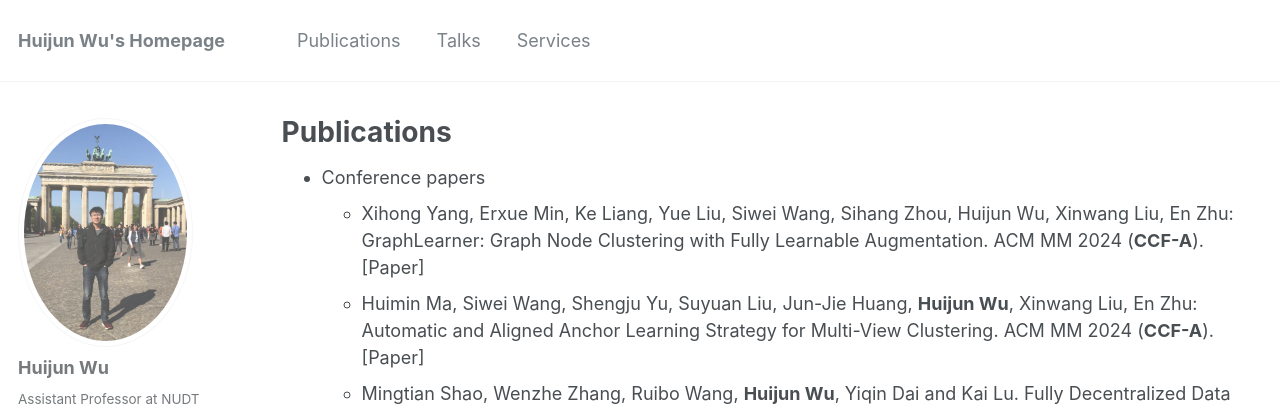
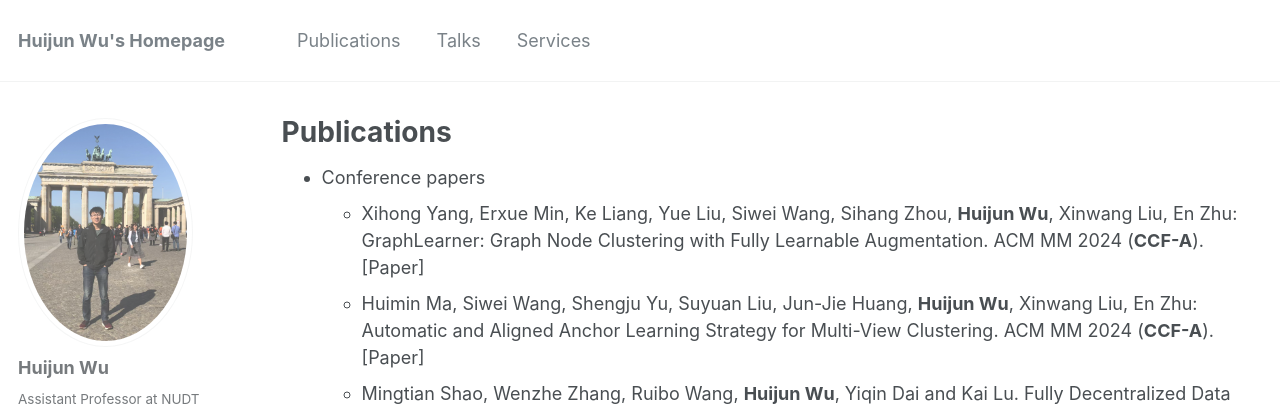
Before and after one commit to sktzwhj/sktzwhj.github.io, a Jekyll site: the page built from _pages/publications.md, in a window 1280 px wide and 900 px high. Shown: the top 406 px of the window. Built offline with Jekyll 4.4.1, drawn with Linux system fonts in a browser that asks for light colours; some web fonts are replaced; a script that is not in the unit is left out.

Commit message:
add mm24

```diff
--- a/_pages/publications.md
+++ b/_pages/publications.md
@@ -16,7 +16,7 @@
 
 
 * Conference papers
-  * Xihong Yang, Erxue Min, Ke Liang, Yue Liu, Siwei Wang, Sihang Zhou, Huijun Wu, Xinwang Liu, En Zhu: GraphLearner: Graph Node Clustering with Fully Learnable Augmentation. ACM MM 2024 (**CCF-A**). [[Paper]](http://sktzwhj.github.io/files/MM24-2.pdf)
+  * Xihong Yang, Erxue Min, Ke Liang, Yue Liu, Siwei Wang, Sihang Zhou, **Huijun Wu**, Xinwang Liu, En Zhu: GraphLearner: Graph Node Clustering with Fully Learnable Augmentation. ACM MM 2024 (**CCF-A**). [[Paper]](http://sktzwhj.github.io/files/MM24-2.pdf)
   * Huimin Ma, Siwei Wang, Shengju Yu, Suyuan Liu, Jun-Jie Huang, **Huijun Wu**, Xinwang Liu, En Zhu: Automatic and Aligned Anchor Learning Strategy for Multi-View Clustering. ACM MM 2024 (**CCF-A**). [[Paper]](http://sktzwhj.github.io/files/MM24-1.pdf)
   * Mingtian Shao, Wenzhe Zhang, Ruibo Wang, **Huijun Wu**, Yiqin Dai and Kai Lu. Fully Decentralized Data Distribution for Exascale-HPC: End of the Provider-Demander Matching Puzzle. CLUSTER 2024 (**CCF-B**). [[Paper]](http://sktzwhj.github.io/files/CLUSTER24.pdf)
   * Duanyu Li, **Huijun Wu**, Min Xie, Xugang Wu, Zhenwei Wu and Wenzhe Zhang. Talos: A More Effective and Efficient Adversarial Defense for GNN Models Based on the Global Homogeneity of Graphs. ECAI 2024 (**CCF-B**). [[Paper]](http://sktzwhj.github.io/files/ECAI24.pdf)
```
